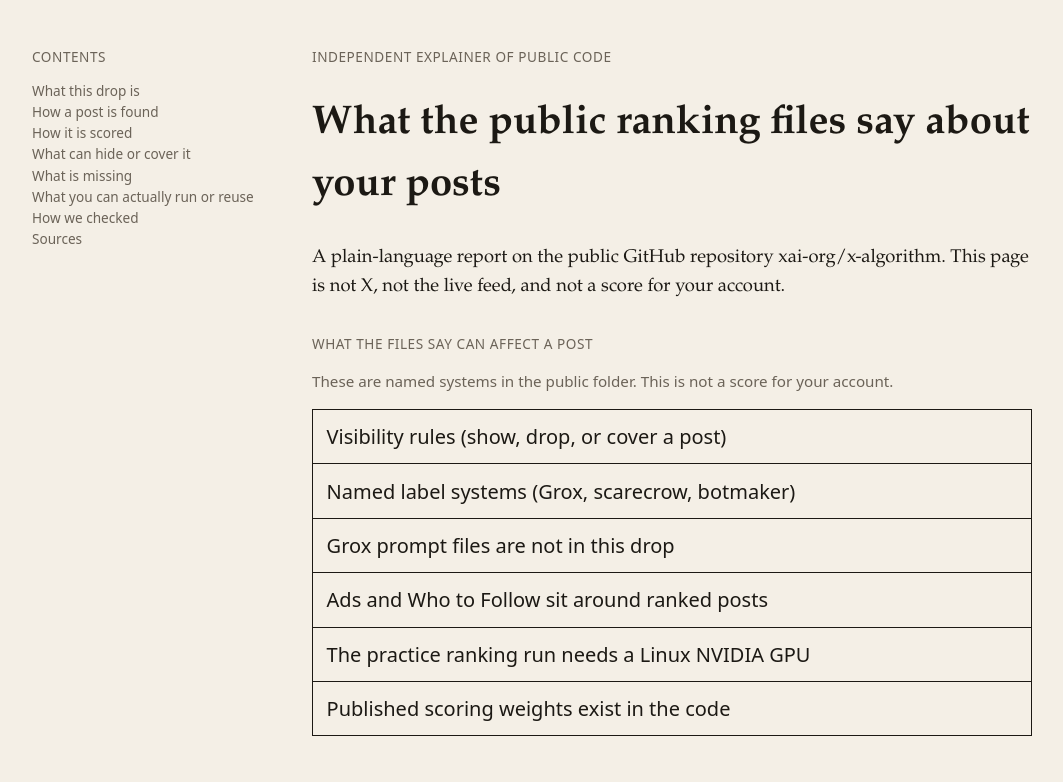
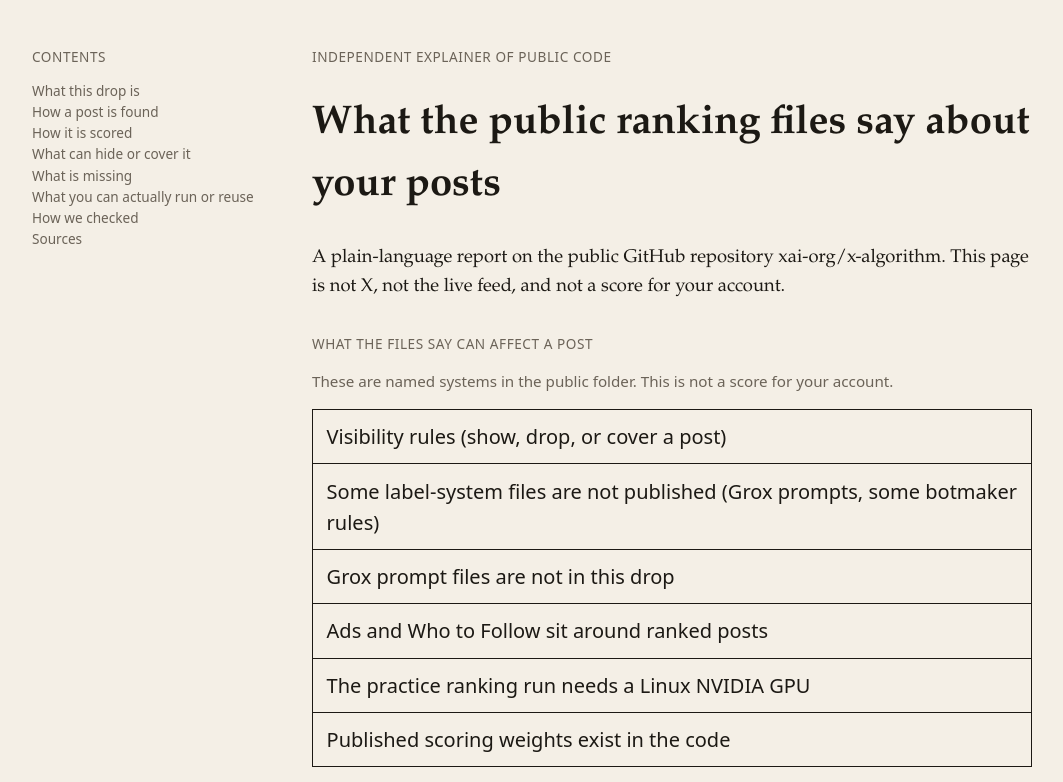
Before and after one commit to mtrxdev/x-algorithm-public-wiki, a Next.js app: page / in a window 1280 px wide. Shown: the top 782 px of the page, without its empty margins (78-1141 px from the left). Built offline with nearby package versions, Linux system fonts and the light colour scheme.

Commit message:
fix: address important redesign review items
Gate native smooth scroll under reduced motion, scope chapter fades to the shell with fromTo, align document metadata with the masthead, and match the unpublished-files checklist label without changing citation ids.

```diff
--- a/app/globals.css
+++ b/app/globals.css
@@ -8,6 +8,9 @@
 }
 * { box-sizing: border-box; }
 html { scroll-behavior: smooth; }
+@media (prefers-reduced-motion: reduce) {
+  html { scroll-behavior: auto; }
+}
 body {
   margin: 0;
   background: var(--paper);
--- a/app/layout.tsx
+++ b/app/layout.tsx
@@ -2,9 +2,9 @@ import type { ReactNode } from "react";
 import "./globals.css";
 
 export const metadata = {
-  title: "What you can actually make from X’s public ranking code",
+  title: "What the public ranking files say about your posts",
   description:
-    "A layman report on what the public xai-org/x-algorithm repository lets a person make, build, or run.",
+    "An independent explainer of the public x-algorithm files. This is not a score and not the live feed.",
 };
 
 export default function RootLayout({ children }: { children: ReactNode }) {
--- a/components/ArticleLayout.tsx
+++ b/components/ArticleLayout.tsx
@@ -17,8 +17,7 @@ export function ArticleLayout({
 }) {
   const short = commit.slice(0, 7);
   return (
-    <div className="shell">
-      <ChapterMotion />
+    <ChapterMotion>
       <TableOfContents headings={headings} />
       <div>
         <p className="kicker">Independent explainer of public code</p>
@@ -36,6 +35,6 @@ export function ArticleLayout({
           Checked against xai-org/x-algorithm commit {short} on {fetchedAt}.
         </footer>
       </div>
-    </div>
+    </ChapterMotion>
   );
 }
--- a/components/ChapterMotion.tsx
+++ b/components/ChapterMotion.tsx
@@ -1,23 +1,32 @@
 "use client";
 
+import { type ReactNode, useRef } from "react";
 import gsap from "gsap";
 import { useGSAP } from "@gsap/react";
 import { shouldAnimate } from "@/lib/motion";
 
 gsap.registerPlugin(useGSAP);
 
-export function ChapterMotion() {
-  useGSAP(() => {
-    const prefersReduced = window.matchMedia("(prefers-reduced-motion: reduce)").matches;
-    if (!shouldAnimate(prefersReduced)) return;
+export function ChapterMotion({ children }: { children: ReactNode }) {
+  const root = useRef<HTMLDivElement>(null);
 
-    gsap.from(".shell h2", {
-      opacity: 0,
-      y: 8,
-      duration: 0.25,
-      ease: "power2.out",
-    });
-  });
+  useGSAP(
+    () => {
+      const prefersReduced = window.matchMedia("(prefers-reduced-motion: reduce)").matches;
+      if (!shouldAnimate(prefersReduced)) return;
 
-  return null;
+      gsap.fromTo(
+        "h2",
+        { opacity: 0, y: 8 },
+        { opacity: 1, y: 0, duration: 0.25, ease: "power2.out" },
+      );
+    },
+    { scope: root },
+  );
+
+  return (
+    <div className="shell" ref={root}>
+      {children}
+    </div>
+  );
 }
--- a/lib/checklist.ts
+++ b/lib/checklist.ts
@@ -7,7 +7,7 @@ export type ChecklistItem = {
 
 export const CHECKLIST: ChecklistItem[] = [
   { id: "vis", label: "Visibility rules (show, drop, or cover a post)", href: "#visibility-rules", citationId: "visibility-rules" },
-  { id: "labels", label: "Named label systems (Grox, scarecrow, botmaker)", href: "#readme-not-published", citationId: "readme-not-published" },
+  { id: "labels", label: "Some label-system files are not published (Grox prompts, some botmaker rules)", href: "#readme-not-published", citationId: "readme-not-published" },
   { id: "prompts", label: "Grox prompt files are not in this drop", href: "#grox-prompts-excluded", citationId: "grox-prompts-excluded" },
   { id: "ads", label: "Ads and Who to Follow sit around ranked posts", href: "#ads-who-to-follow", citationId: "ads-who-to-follow" },
   { id: "gpu", label: "The practice ranking run needs a Linux NVIDIA GPU", href: "#phoenix-quickstart-requirements", citationId: "phoenix-quickstart-requirements" },
```
